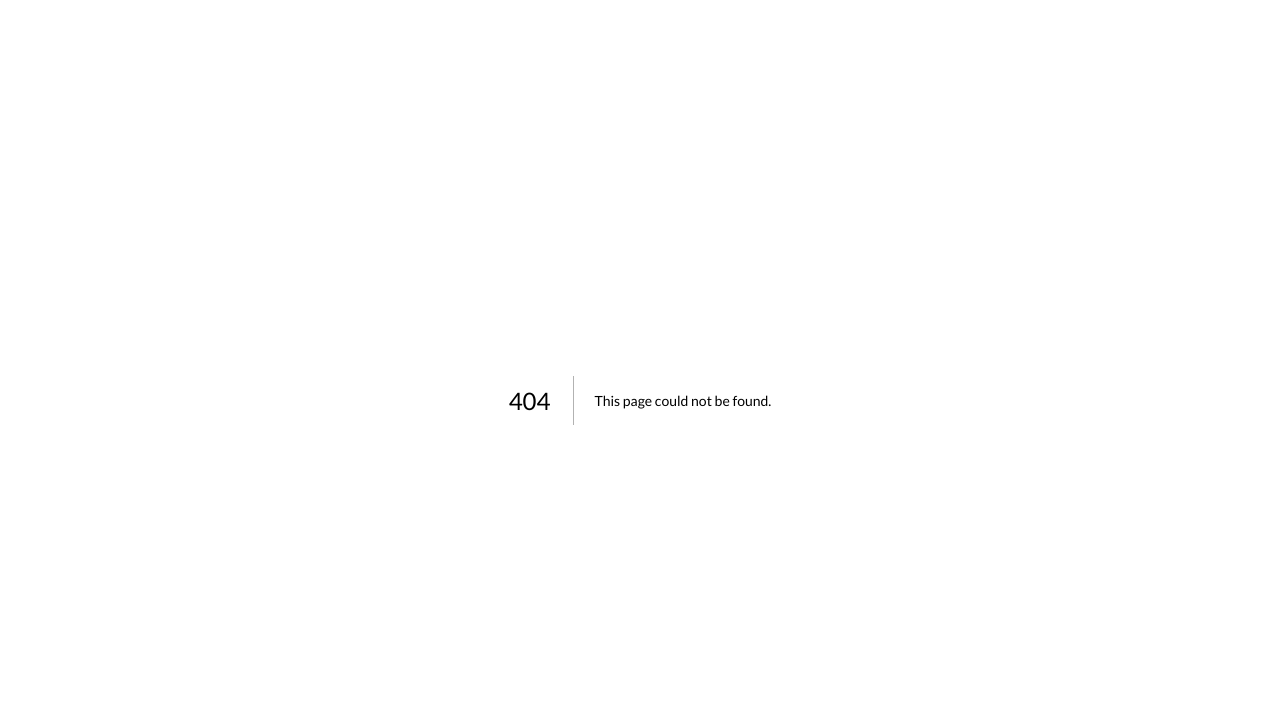
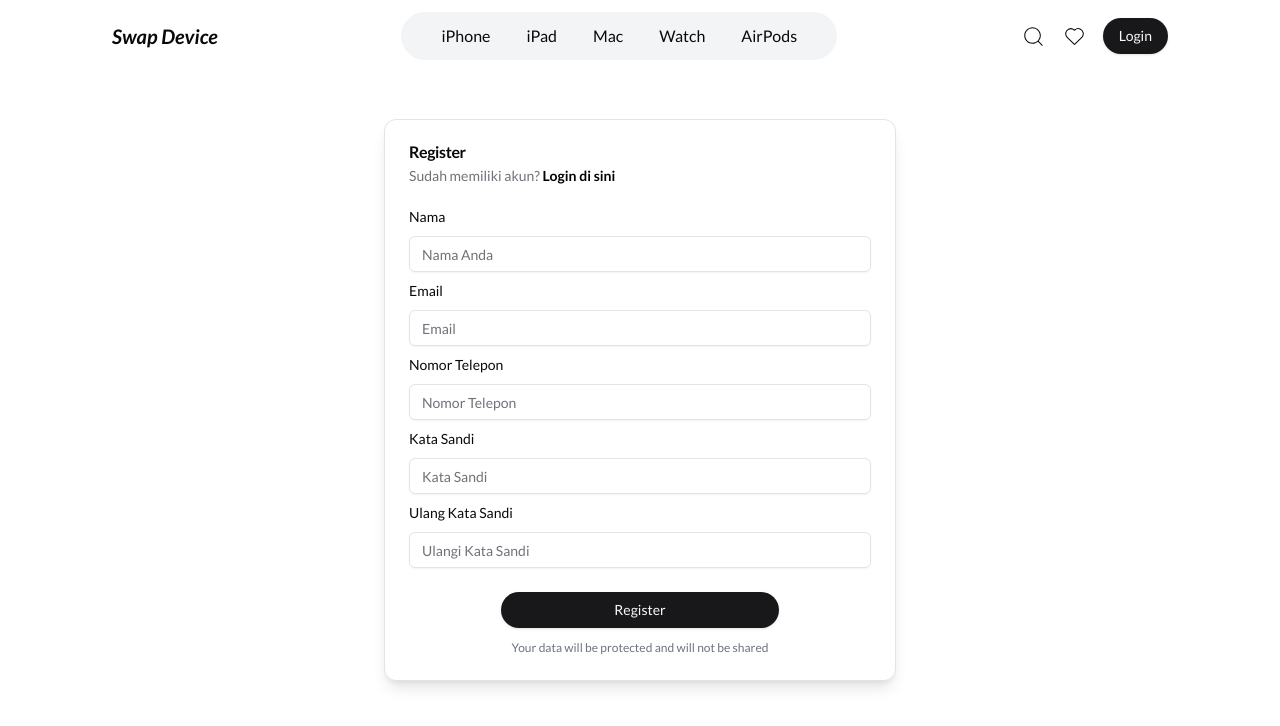
Before and after one commit to muhammadfauzanis/Swap-Device, a Next.js app in the folder frontend/: page /register in a window 1280 px wide. Before the commit this address had no page. Shown: the top 726 px of the page. Built offline with nearby package versions, Linux system fonts and the light colour scheme.

Commit message:
add login and register page

```diff
--- /dev/null
+++ b/frontend/app/(auth)/forgot-password/page.tsx
@@ -0,0 +1,64 @@
+import Navbar from '@/components/Navbar';
+import { Button } from '@/components/ui/button';
+import {
+  Card,
+  CardContent,
+  CardDescription,
+  CardFooter,
+  CardHeader,
+  CardTitle,
+} from '@/components/ui/card';
+import { Input } from '@/components/ui/input';
+import { Label } from '@/components/ui/label';
+import Link from 'next/link';
+import { FcGoogle } from 'react-icons/fc';
+
+const ForgotPasswordPage = () => {
+  return (
+    <div className="w-full h-screen flex flex-col">
+      <Navbar />
+
+      <div className="flex flex-1 justify-center items-center h-screen">
+        <div className="max-w-lg w-full h-auto p-5 md:p-0">
+          <Card className=" shadow-lg">
+            <CardHeader>
+              <CardTitle>Lupa Sandi</CardTitle>
+              <CardDescription>
+                Silahkan masukkan alamat email di bawah. Anda akan menerima link
+                untuk mengganti password anda.
+              </CardDescription>
+            </CardHeader>
+            <CardContent>
+              <form>
+                <div className="grid w-full items-center gap-4 px-3">
+                  <div className="flex flex-col space-y-3">
+                    <Label htmlFor="email">Email</Label>
+                    <Input id="email" placeholder="Email" />
+                  </div>
+                </div>
+              </form>
+            </CardContent>
+            <CardFooter className="flex flex-col gap-y-5">
+              <Button className="w-full max-w-[70%] xl:w-[60%] m-auto mt-3">
+                Kirim
+              </Button>
+
+              <p className="text-sm">
+                Kembali ke{' '}
+                <Link href={'/login'} className="font-bold text-black ">
+                  Login
+                </Link>{' '}
+                atau{' '}
+                <Link href={'/register'} className="font-bold text-black ">
+                  Register
+                </Link>
+              </p>
+            </CardFooter>
+          </Card>
+        </div>
+      </div>
+    </div>
+  );
+};
+
+export default ForgotPasswordPage;
--- /dev/null
+++ b/frontend/app/(auth)/login/page.tsx
@@ -0,0 +1,75 @@
+import Navbar from '@/components/Navbar';
+import { Button } from '@/components/ui/button';
+import {
+  Card,
+  CardContent,
+  CardDescription,
+  CardFooter,
+  CardHeader,
+  CardTitle,
+} from '@/components/ui/card';
+import { Input } from '@/components/ui/input';
+import { Label } from '@/components/ui/label';
+import Link from 'next/link';
+import { FcGoogle } from 'react-icons/fc';
+
+const LoginPage = () => {
+  return (
+    <div className="w-full h-screen flex flex-col">
+      <Navbar />
+
+      <div className="flex flex-1 justify-center items-center h-screen">
+        <div className="max-w-lg w-full h-auto p-5 md:p-0">
+          <Card className=" shadow-lg">
+            <CardHeader>
+              <CardTitle>Login</CardTitle>
+              <CardDescription>
+                <p>
+                  Belum memiliki akun?{' '}
+                  <Link href={'/register'} className="font-bold text-black">
+                    Register di sini
+                  </Link>
+                </p>
+              </CardDescription>
+            </CardHeader>
+            <CardContent>
+              <form>
+                <div className="grid w-full items-center gap-4 px-3">
+                  <div className="flex flex-col space-y-3">
+                    <Button
+                      variant={'outline'}
+                      className="w-full max-w-[70%] xl:w-[60%] m-auto flex justify-center items-center gap-x-5 shadow-md"
+                    >
+                      <FcGoogle size={20} />
+                      <p>Login With Google</p>
+                    </Button>
+
+                    <Label htmlFor="email">Email</Label>
+                    <Input id="email" placeholder="Email" />
+
+                    <Label htmlFor="password">Kata Sandi</Label>
+                    <Input id="password" placeholder="Kata Sandi" />
+
+                    <Link
+                      href={'/forgot-password'}
+                      className="font-bold text-black text-sm px-3"
+                    >
+                      Lupa sandi?
+                    </Link>
+                  </div>
+                </div>
+              </form>
+            </CardContent>
+            <CardFooter>
+              <Button className="w-full max-w-[70%] xl:w-[60%] m-auto mt-3">
+                Login
+              </Button>
+            </CardFooter>
+          </Card>
+        </div>
+      </div>
+    </div>
+  );
+};
+
+export default LoginPage;
--- /dev/null
+++ b/frontend/app/(auth)/register/page.tsx
@@ -0,0 +1,71 @@
+import Navbar from '@/components/Navbar';
+import { Button } from '@/components/ui/button';
+import {
+  Card,
+  CardContent,
+  CardDescription,
+  CardFooter,
+  CardHeader,
+  CardTitle,
+} from '@/components/ui/card';
+import { Input } from '@/components/ui/input';
+import { Label } from '@/components/ui/label';
+import Link from 'next/link';
+
+const RegisterPage = () => {
+  return (
+    <div className="w-full h-screen flex flex-col">
+      <Navbar />
+
+      <div className="flex flex-1 justify-center items-center h-screen">
+        <div className="max-w-lg w-full h-auto p-5 md:p-0">
+          <Card className=" shadow-lg">
+            <CardHeader>
+              <CardTitle>Register</CardTitle>
+              <CardDescription>
+                <p>
+                  Sudah memiliki akun?{' '}
+                  <Link href={'/login'} className="font-bold text-black">
+                    Login di sini
+                  </Link>
+                </p>{' '}
+              </CardDescription>
+            </CardHeader>
+            <CardContent>
+              <form>
+                <div className="grid w-full items-center gap-4 px-3">
+                  <div className="flex flex-col space-y-3">
+                    <Label htmlFor="name">Nama</Label>
+                    <Input id="name" placeholder="Nama Anda" />
+
+                    <Label htmlFor="email">Email</Label>
+                    <Input id="email" placeholder="Email" />
+
+                    <Label htmlFor="nomor">Nomor Telepon</Label>
+                    <Input id="nomor" placeholder="Nomor Telepon" />
+
+                    <Label htmlFor="password">Kata Sandi</Label>
+                    <Input id="password" placeholder="Kata Sandi" />
+
+                    <Label htmlFor="repassword">Ulang Kata Sandi</Label>
+                    <Input id="repassword" placeholder="Ulangi Kata Sandi" />
+                  </div>
+                </div>
+              </form>
+            </CardContent>
+            <CardFooter className="flex flex-col">
+              <Button className="w-full max-w-[70%] xl:w-[60%] m-auto my-3">
+                Register
+              </Button>
+              <p className="text-xs text-gray-500">
+                Your data will be protected and will not be shared
+              </p>
+            </CardFooter>
+          </Card>
+        </div>
+      </div>
+    </div>
+  );
+};
+
+export default RegisterPage;
```
Also changed, not shown: frontend/public/login_background.jpg (added).
